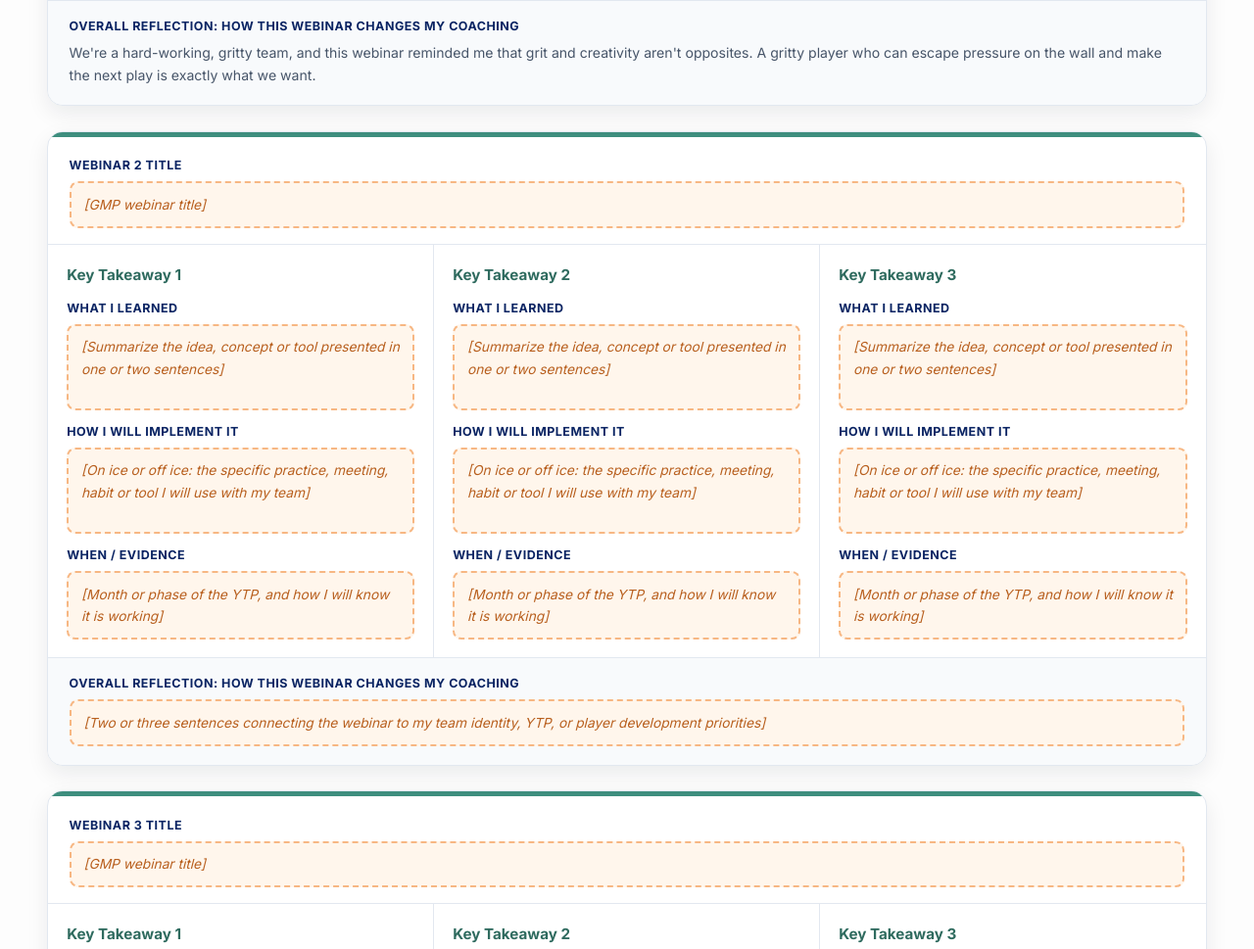
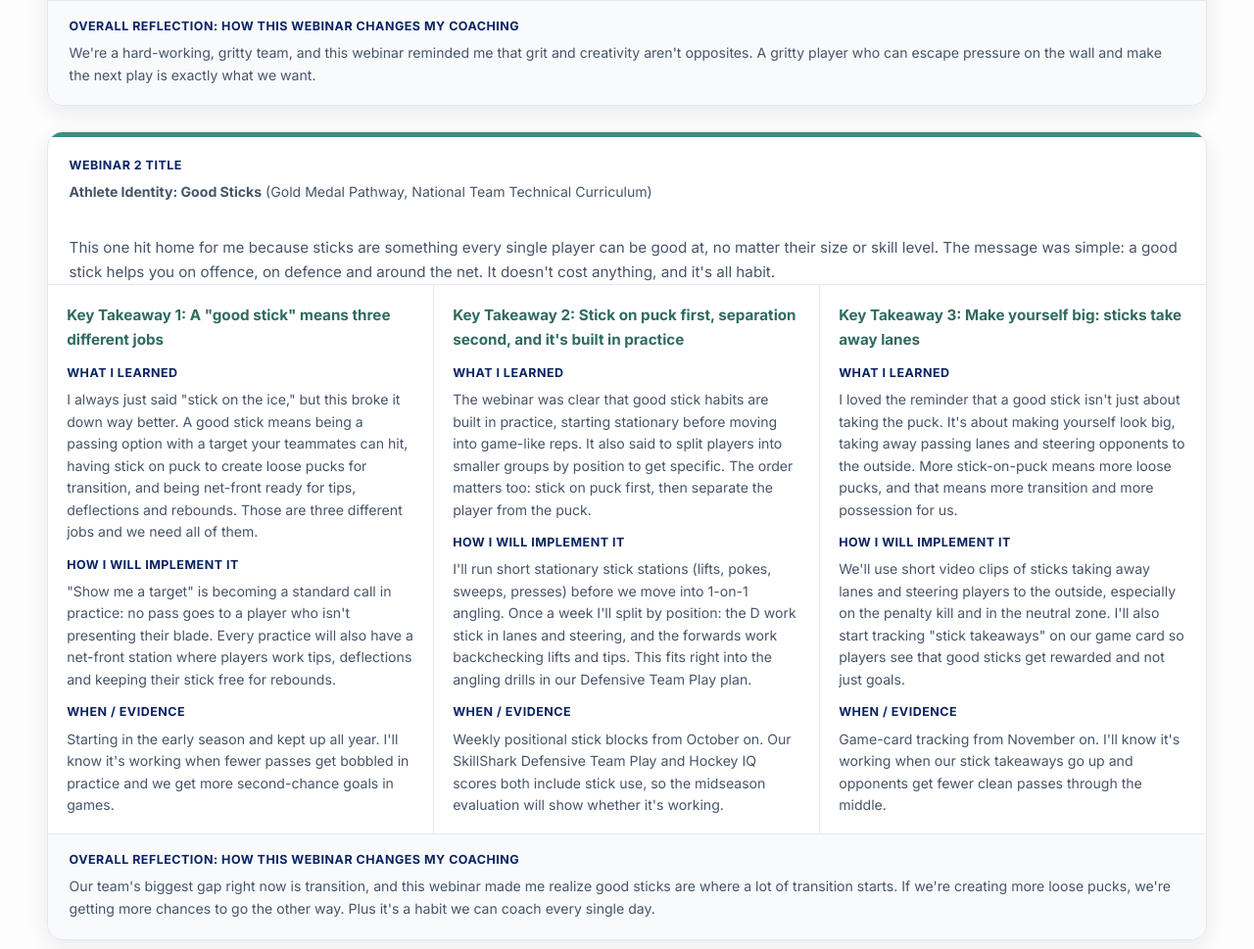
Before and after one commit to ccampbell1988/HP1-Post-Task-Section-A-Question-2, a plain HTML site: page index.html in a window 1280 px wide. Shown: the part 1185-2154 px from the top of the page at 98% size. Drawn offline with Linux system fonts and the light colour scheme.

Commit message:
Section 2: add GMP Webinar 2 review (Good Sticks)
Co-Authored-By: Claude Opus 5.5 <noreply@anthropic.com>

```diff
--- a/index.html
+++ b/index.html
@@ -305,34 +305,35 @@
 <div class="reflection-row"><span class="field-label">Overall reflection: how this webinar changes my coaching</span><p class="filled">We're a hard-working, gritty team, and this webinar reminded me that grit and creativity aren't opposites. A gritty player who can escape pressure on the wall and make the next play is exactly what we want.</p></div>
 </article><article class="review-card" id="review-2">
 <div class="review-head">
-<div><span class="field-label">Webinar 2 title</span><span class="fill-in">[GMP webinar title]</span></div>
+<div><span class="field-label">Webinar 2 title</span><p class="filled"><strong>Athlete Identity: Good Sticks</strong> (Gold Medal Pathway, National Team Technical Curriculum)</p></div>
 </div>
+<div class="review-intro"><p>This one hit home for me because sticks are something every single player can be good at, no matter their size or skill level. The message was simple: a good stick helps you on offence, on defence and around the net. It doesn't cost anything, and it's all habit.</p></div>
 <div class="takeaway-grid"><div class="takeaway">
-<h4>Key Takeaway 1</h4>
+<h4>Key Takeaway 1: A "good stick" means three different jobs</h4>
 <span class="field-label">What I learned</span>
-<span class="fill-in tall">[Summarize the idea, concept or tool presented in one or two sentences]</span>
+<p class="filled">I always just said "stick on the ice," but this broke it down way better. A good stick means being a passing option with a target your teammates can hit, having stick on puck to create loose pucks for transition, and being net-front ready for tips, deflections and rebounds. Those are three different jobs and we need all of them.</p>
 <span class="field-label">How I will implement it</span>
-<span class="fill-in tall">[On ice or off ice: the specific practice, meeting, habit or tool I will use with my team]</span>
+<p class="filled">"Show me a target" is becoming a standard call in practice: no pass goes to a player who isn't presenting their blade. Every practice will also have a net-front station where players work tips, deflections and keeping their stick free for rebounds.</p>
 <span class="field-label">When / evidence</span>
-<span class="fill-in">[Month or phase of the YTP, and how I will know it is working]</span>
+<p class="filled">Starting in the early season and kept up all year. I'll know it's working when fewer passes get bobbled in practice and we get more second-chance goals in games.</p>
 </div><div class="takeaway">
-<h4>Key Takeaway 2</h4>
+<h4>Key Takeaway 2: Stick on puck first, separation second, and it's built in practice</h4>
 <span class="field-label">What I learned</span>
-<span class="fill-in tall">[Summarize the idea, concept or tool presented in one or two sentences]</span>
+<p class="filled">The webinar was clear that good stick habits are built in practice, starting stationary before moving into game-like reps. It also said to split players into smaller groups by position to get specific. The order matters too: stick on puck first, then separate the player from the puck.</p>
 <span class="field-label">How I will implement it</span>
-<span class="fill-in tall">[On ice or off ice: the specific practice, meeting, habit or tool I will use with my team]</span>
+<p class="filled">I'll run short stationary stick stations (lifts, pokes, sweeps, presses) before we move into 1-on-1 angling. Once a week I'll split by position: the D work stick in lanes and steering, and the forwards work backchecking lifts and tips. This fits right into the angling drills in our Defensive Team Play plan.</p>
 <span class="field-label">When / evidence</span>
-<span class="fill-in">[Month or phase of the YTP, and how I will know it is working]</span>
+<p class="filled">Weekly positional stick blocks from October on. Our SkillShark Defensive Team Play and Hockey IQ scores both include stick use, so the midseason evaluation will show whether it's working.</p>
 </div><div class="takeaway">
-<h4>Key Takeaway 3</h4>
+<h4>Key Takeaway 3: Make yourself big: sticks take away lanes</h4>
 <span class="field-label">What I learned</span>
-<span class="fill-in tall">[Summarize the idea, concept or tool presented in one or two sentences]</span>
+<p class="filled">I loved the reminder that a good stick isn't just about taking the puck. It's about making yourself look big, taking away passing lanes and steering opponents to the outside. More stick-on-puck means more loose pucks, and that means more transition and more possession for us.</p>
 <span class="field-label">How I will implement it</span>
-<span class="fill-in tall">[On ice or off ice: the specific practice, meeting, habit or tool I will use with my team]</span>
+<p class="filled">We'll use short video clips of sticks taking away lanes and steering players to the outside, especially on the penalty kill and in the neutral zone. I'll also start tracking "stick takeaways" on our game card so players see that good sticks get rewarded and not just goals.</p>
 <span class="field-label">When / evidence</span>
-<span class="fill-in">[Month or phase of the YTP, and how I will know it is working]</span>
+<p class="filled">Game-card tracking from November on. I'll know it's working when our stick takeaways go up and opponents get fewer clean passes through the middle.</p>
 </div></div>
-<div class="reflection-row"><span class="field-label">Overall reflection: how this webinar changes my coaching</span><span class="fill-in">[Two or three sentences connecting the webinar to my team identity, YTP, or player development priorities]</span></div>
+<div class="reflection-row"><span class="field-label">Overall reflection: how this webinar changes my coaching</span><p class="filled">Our team's biggest gap right now is transition, and this webinar made me realize good sticks are where a lot of transition starts. If we're creating more loose pucks, we're getting more chances to go the other way. Plus it's a habit we can coach every single day.</p></div>
 </article><article class="review-card" id="review-3">
 <div class="review-head">
 <div><span class="field-label">Webinar 3 title</span><span class="fill-in">[GMP webinar title]</span></div>
```
